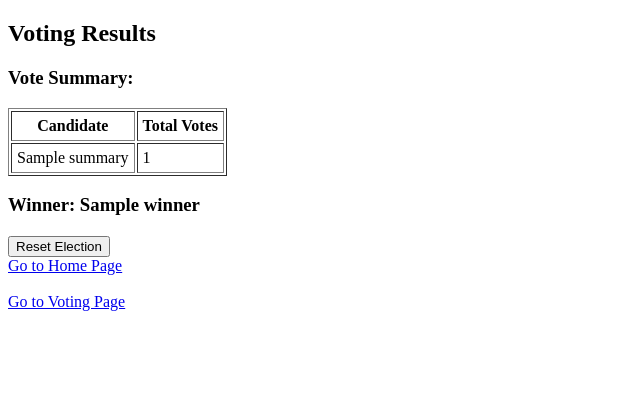
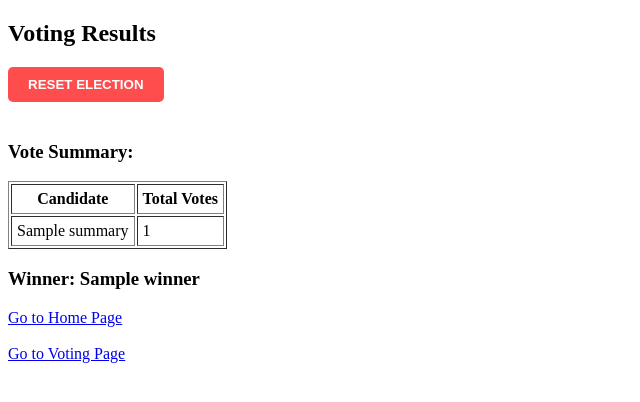
Before and after one commit to SreeManogn/symmetrical, a Flask app: template templates/teacher.html in a window 1280 px wide. Shown: the top 402 px of the page, without its empty margins (0-640 px from the left). Run offline with Flask 3, Linux system fonts and the light colour scheme; the template is opened without the code that fills it: most values are stand-ins (such as "Sample title", 1, 10 or a date in 2020).

Commit message:
Update teacher.html

```diff
--- a/templates/teacher.html
+++ b/templates/teacher.html
@@ -2,9 +2,29 @@
 <html>
 <head>
 <title>Voting Results</title>
+<style>
+  .reset-button {
+      background-color: #ff4d4d;
+      color: white;
+      font-weight: bold;
+      padding: 10px 20px;
+      border: none;
+      cursor: pointer;
+      margin-bottom: 20px;
+      border-radius: 5px;
+  }
+  .reset-button:hover {
+      background-color: #e60000;
+  }
+</style>
 </head>
 <body>
 <h2>Voting Results</h2>
+
+<!-- RESET BUTTON at the TOP -->
+<form method="post">
+    <input type="submit" class="reset-button" value="RESET ELECTION" onclick="return confirm('Are you sure you want to reset the election? This will delete all candidates and votes.')">
+</form>
 
 {% if message %}
     <p><b>{{ message }}</b></p>
@@ -36,11 +56,6 @@
 <p>No votes submitted yet.</p>
 {% endif %}
 
-<!-- Reset Election Button -->
-<form method="post" style="margin-top:20px;">
-    <input type="submit" value="Reset Election" onclick="return confirm('Are you sure you want to reset the election? This will delete all candidates and votes.')">
-</form>
-
 <a href="/">Go to Home Page</a><br><br>
 <a href="/student">Go to Voting Page</a>
 </body>
```
